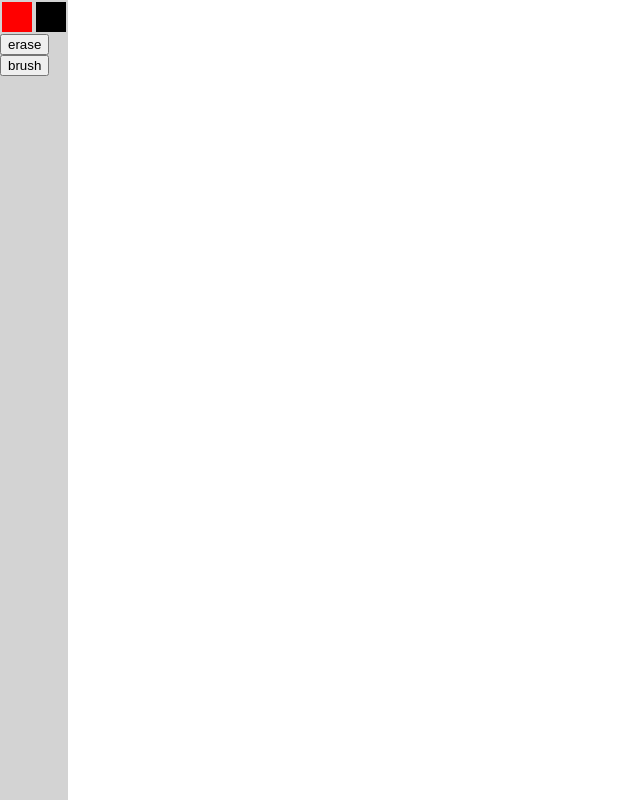
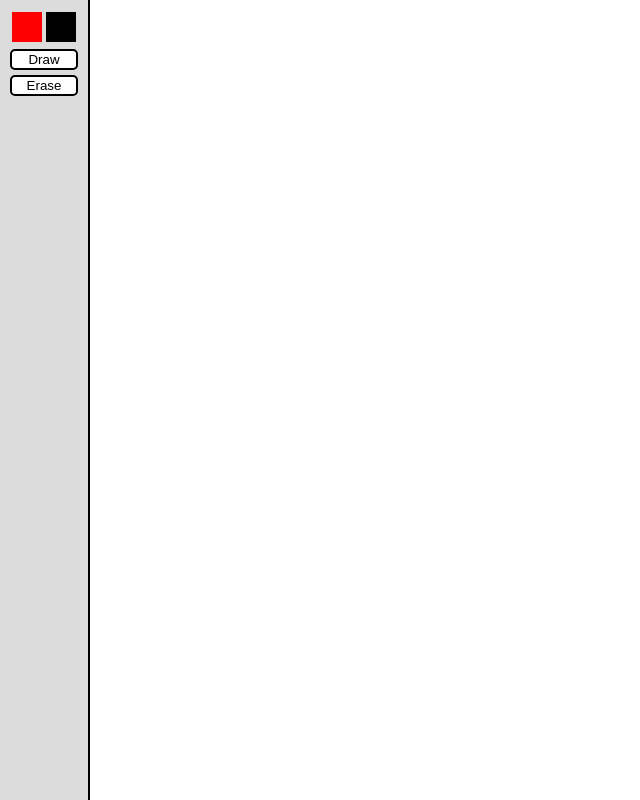
Before and after one commit to SotoFidel/js-draw, a plain HTML site: page index.html in a window 1280 px wide. Shown: the whole page, without its empty margins (0-640 px from the left). Drawn offline with Linux system fonts and the light colour scheme.

Commit message:
added basic styling to sidebar

```diff
--- a/index.html
+++ b/index.html
@@ -28,8 +28,12 @@
               "
             ></div>
           </div>
-          <div><button onclick="setMethod('Erasing')">erase</button></div>
-          <div><button onclick="setMethod('Drawing')">brush</button></div>
+          <div class="tool">
+            <button onclick="setMethod('Drawing')">Draw</button>
+          </div>
+          <div class="tool">
+            <button onclick="setMethod('Erasing')">Erase</button>
+          </div>
         </div>
         <div id="canvasContainer" style="flex-grow: 1"></div>
       </div>
--- a/style.css
+++ b/style.css
@@ -4,7 +4,21 @@ html, body {
 }
 
 #sidebar {
-    background-color: lightgrey;
+    background-color: gainsboro;
     display: flex;
     flex-direction: column;
+    padding: 10px;
+    border-right: 2px solid black;
 }
+
+.tool button{
+    width: 100%;
+    margin-top: 5px;
+    background-color: white;
+    border: 2px solid black;
+    border-radius: 5px;
+}
+
+.tool button:hover {
+    cursor: pointer;
+}
```
